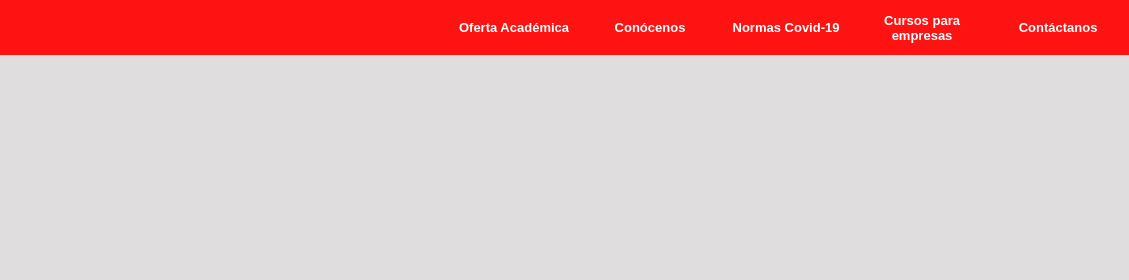
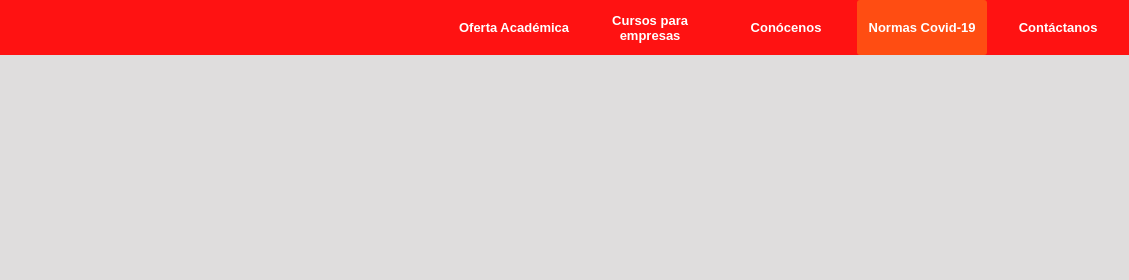
Before and after one commit to sayroback/i-franco-condado, a plain HTML site: page index.html in a window 1280 px wide. Shown: the top 280 px of the page, 151-1280 px from the left. Drawn offline with Linux system fonts and the light colour scheme.

Commit message:
Cambio en el orden del menu y background color de normas covid

```diff
--- a/css/header.css
+++ b/css/header.css
@@ -54,9 +54,16 @@
   border-radius: 3px;
 }
 
+.menu .container #normas {
+  background-color: #ff4d12;
+}
+
+.menu .container #normas:hover {
+  background-color: #e61111;
+}
+
 .menu .container .item-menu:hover {
   background-color: #e61111;
-  border-radius: 3px;
 }
 .menu .container .item-menu:hover .titulo-menu {
   color: #ffc4c4;
--- a/index.html
+++ b/index.html
@@ -32,12 +32,6 @@
               <li><a href="">Idiomas</a></li>
             </ul>
           </li>
-          <li class="item-menu">
-            <a class="titulo-menu" href="">Conócenos</a>
-          </li>
-          <li class="item-menu">
-            <a class="titulo-menu" href="">Normas Covid-19</a>
-          </li>
           <li id="empresas" class="item-menu">
             <a class="titulo-menu" class="titulo-menu" href=""
               >Cursos para empresas</a
@@ -46,6 +40,12 @@
               <li><a href="">Trabajador</a></li>
               <li><a href="">Empresa</a></li>
             </ul>
+          </li>
+          <li class="item-menu">
+            <a class="titulo-menu" href="">Conócenos</a>
+          </li>
+          <li class="item-menu" id="normas">
+            <a class="titulo-menu" href="">Normas Covid-19</a>
           </li>
           <li class="item-menu">
             <a class="titulo-menu" href="">Contáctanos</a>
```
